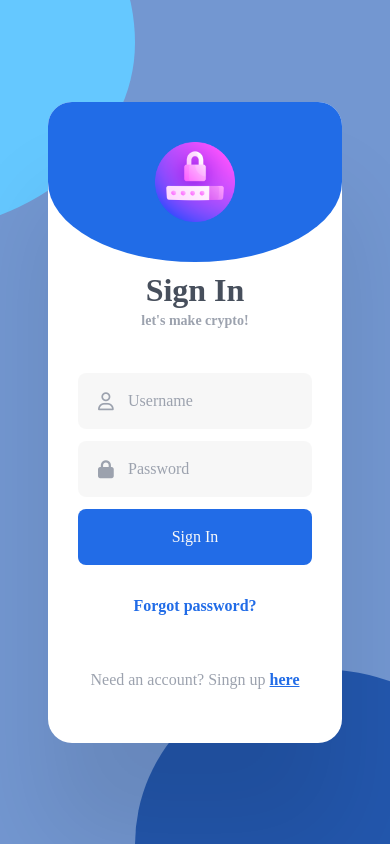
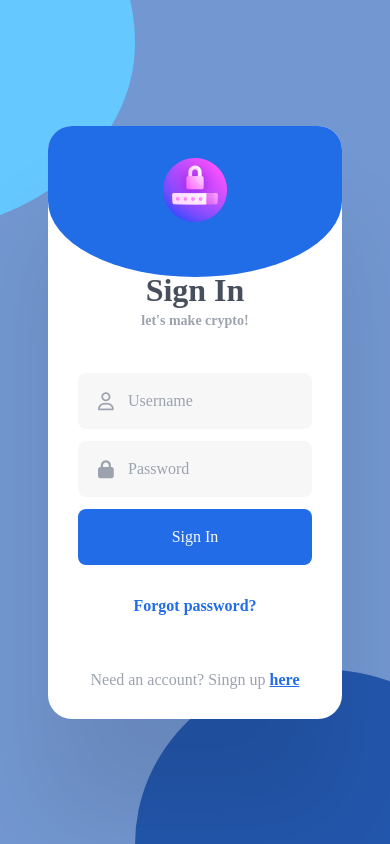
Before and after one commit to patrick2026/Login_Screen, a plain HTML site: page index.html in a window 390 px wide. Drawn offline with Linux system fonts and the light colour scheme.

Commit message:
Acertando a responsividade

```diff
--- a/styles.css
+++ b/styles.css
@@ -2,8 +2,15 @@
   --color-primary: #226ce7;
   --color-muted: #9ca2ae;
 }
-
+html,
 body {
+  height: 100%;
+  margin: 0; /* Remove margens padrão */
+  overflow: hidden; /* Remove o rolamento na página */
+}
+body {
+  max-width: 12080px;
+  max-height: 1280px;
   display: grid;
   place-items: center;
   gap: 50px;
@@ -50,6 +57,7 @@ body {
   position: relative;
   z-index: 3;
   width: 60vw;
+
   margin: 10vh 30px;
   padding: 54px 30px;
   border-radius: 24px;
@@ -59,17 +67,34 @@ body {
   box-shadow: 0 100px 100px rgb(0 0 0 / 10%);
 }
 
-@media (max-width >= 780px) {
+@media (max-width >= 750px) {
   .card {
-    margin: 10vh 20px;
-    width: 90vw;
-    max-width: 420px;
+    margin: 10vh 20px; /* Dá margem no topo e nas laterais */
+    width: 90vw; /* Ocupa 90% da largura da tela */
+    max-width: 420px; /* Limita a largura máxima */
+    padding-top: 20px; /* Padding no topo */
+    padding-bottom: 20px; /* Padding na parte inferior */
   }
-  & .logo-container {
+
+  .logo-container {
     height: 15vh; /* Ajuste a altura para telas menores */
   }
 }
 
+/* Para telas maiores que 780px (telas de notebooks ou desktops) */
+@media (min-width: 365px) {
+  .card {
+    margin: 10vh auto; /* Centraliza a .card com margem automática */
+    width: 60vw; /* Ocupa 60% da largura da tela */
+    max-width: 420px; /* Limita a largura máxima */
+    padding-top: 30px; /* Ajuste o padding superior */
+    padding-bottom: 30px; /* Ajuste o padding inferior */
+  }
+
+  .logo-container {
+    height: 15vh; /* Ajuste a altura para telas maiores */
+  }
+}
 .logo-container {
   position: absolute;
   top: 0;
@@ -79,17 +104,17 @@ body {
   background: var(--color-primary);
   background: #216ce7;
   width: 100%;
-  height: 19vh;
+  height: 18vh;
   margin-bottom: 20px;
   border-bottom-left-radius: 50%;
   border-bottom-right-radius: 50%;
 }
 
 .card .logo {
-  width: 5rem;
-  height: 5rem;
+  width: 4rem;
+  height: 4rem;
   position: absolute;
-  top: 5rem;
+  top: 4rem;
   left: 50%;
   transform: translate(-50%, -50%);
 }
```
